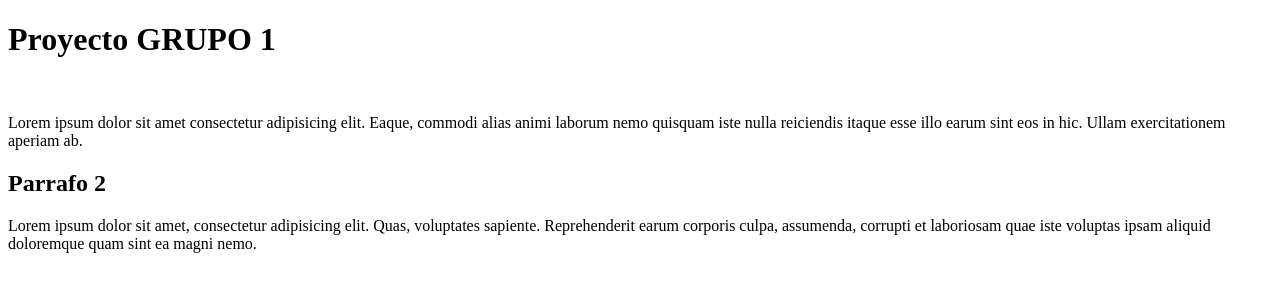
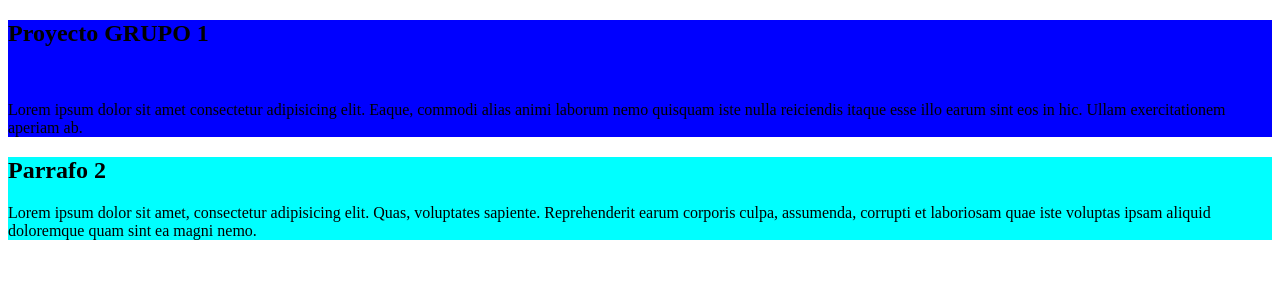
Before and after one commit to mrtyp66/GRUPO_2_G36, a plain HTML site: page index.html in a window 1280 px wide. Drawn offline with Linux system fonts and the light colour scheme.

Commit message:
Section creadas

```diff
--- a/index.html
+++ b/index.html
@@ -6,11 +6,17 @@
     <title>GRUPO 1-G36</title>
 </head>
 <body>
-    <h1>Proyecto GRUPO 1</h1>
-    <br>
+    <section style="background-color: blue">
+        <h1>Proyecto GRUPO 1</h1>
+        <br>
     <p>Lorem ipsum dolor sit amet consectetur adipisicing elit. Eaque, commodi alias animi laborum nemo quisquam iste nulla reiciendis itaque esse illo earum sint eos in hic. Ullam exercitationem aperiam ab.</p>
-    <h2>Parrafo 2</h2>
-    <p>Lorem ipsum dolor sit amet, consectetur adipisicing elit. Quas, voluptates sapiente. Reprehenderit earum corporis culpa, assumenda, corrupti et laboriosam quae iste voluptas ipsam aliquid doloremque quam sint ea magni nemo.</p>
+    </section>
+
+    <section style="background-color: aqua">
+        <h2>Parrafo 2</h2>
+        <p>Lorem ipsum dolor sit amet, consectetur adipisicing elit. Quas, voluptates sapiente. Reprehenderit earum corporis culpa, assumenda, corrupti et laboriosam quae iste voluptas ipsam aliquid doloremque quam sint ea magni nemo.</p>
+    </section>
+
 
 </body>
 </html>
```
